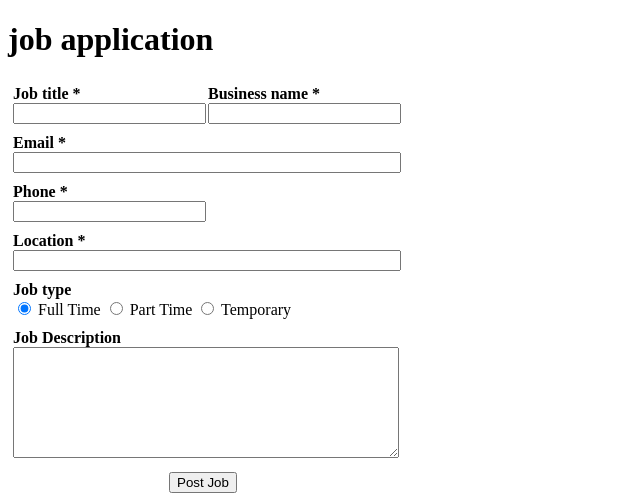
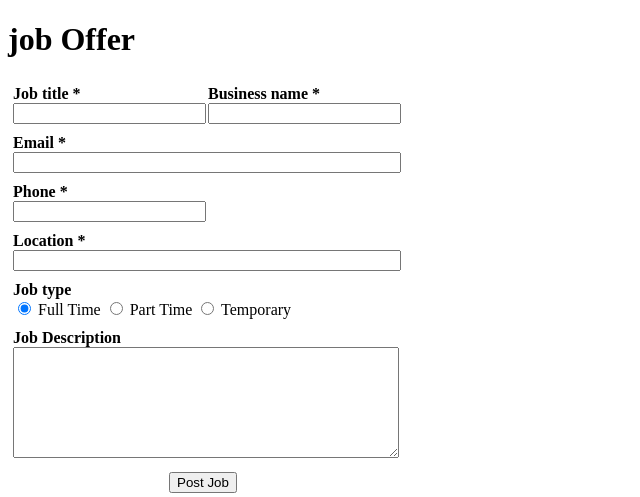
Before and after one commit to nguyengiabinh/COS20031_group, a PHP site: page /job_offer.php in a window 1280 px wide. Shown: the top 497 px of the page, without its empty margins (0-640 px from the left). Run offline with PHP 8.4, Linux system fonts and the light colour scheme.

Commit message:
change name

```diff
--- a/GreeLiving/job_offer.php
+++ b/GreeLiving/job_offer.php
@@ -13,7 +13,7 @@
 
 <body>
   <main id="payment">
-  <h1>job application</h1>
+  <h1>job Offer</h1>
     <article class="form">
       <form action="process_job_application.php" id="" method="post" onsubmit="return ValidateForm(this);">
 <table border="0" cellpadding="5" cellspacing="0">
```
